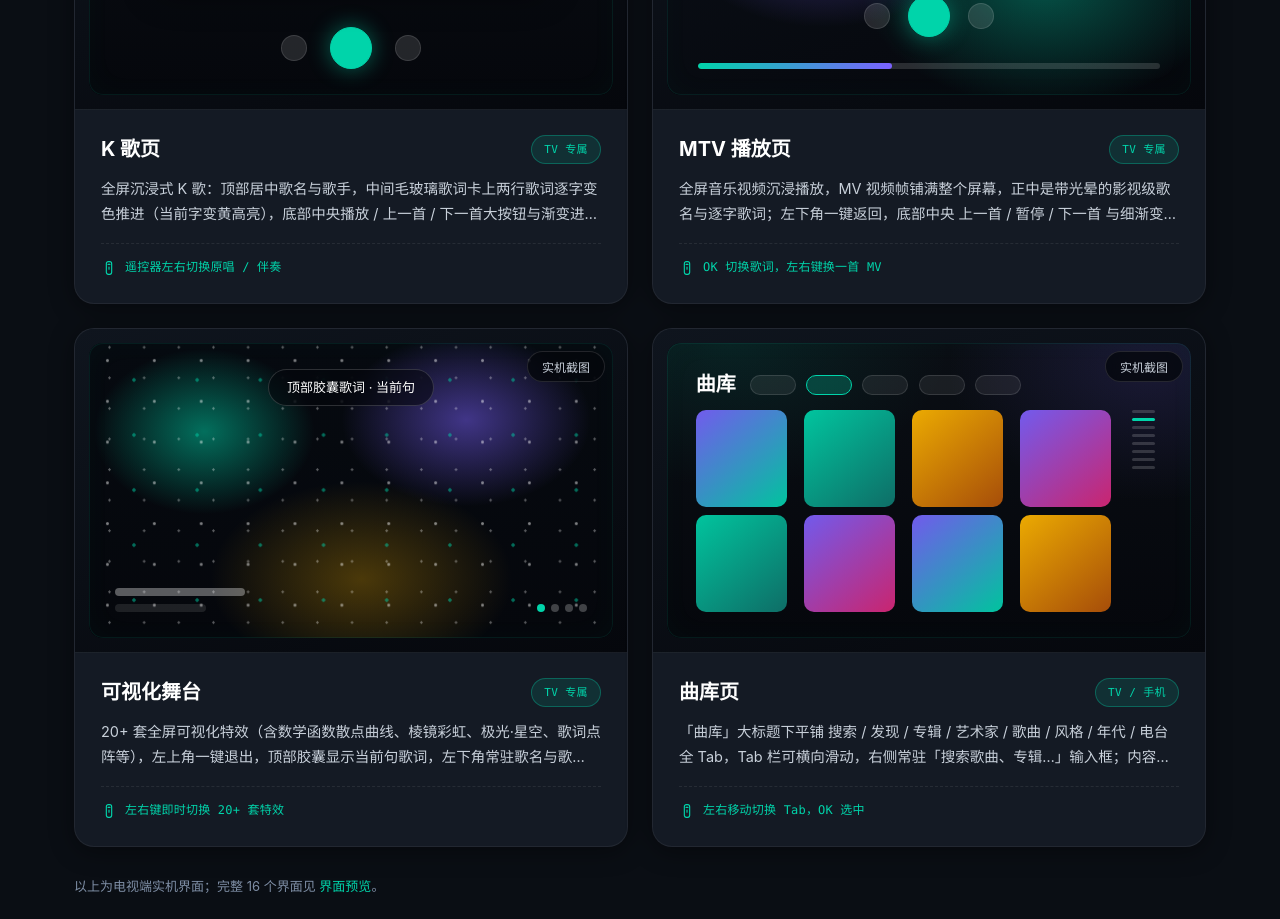
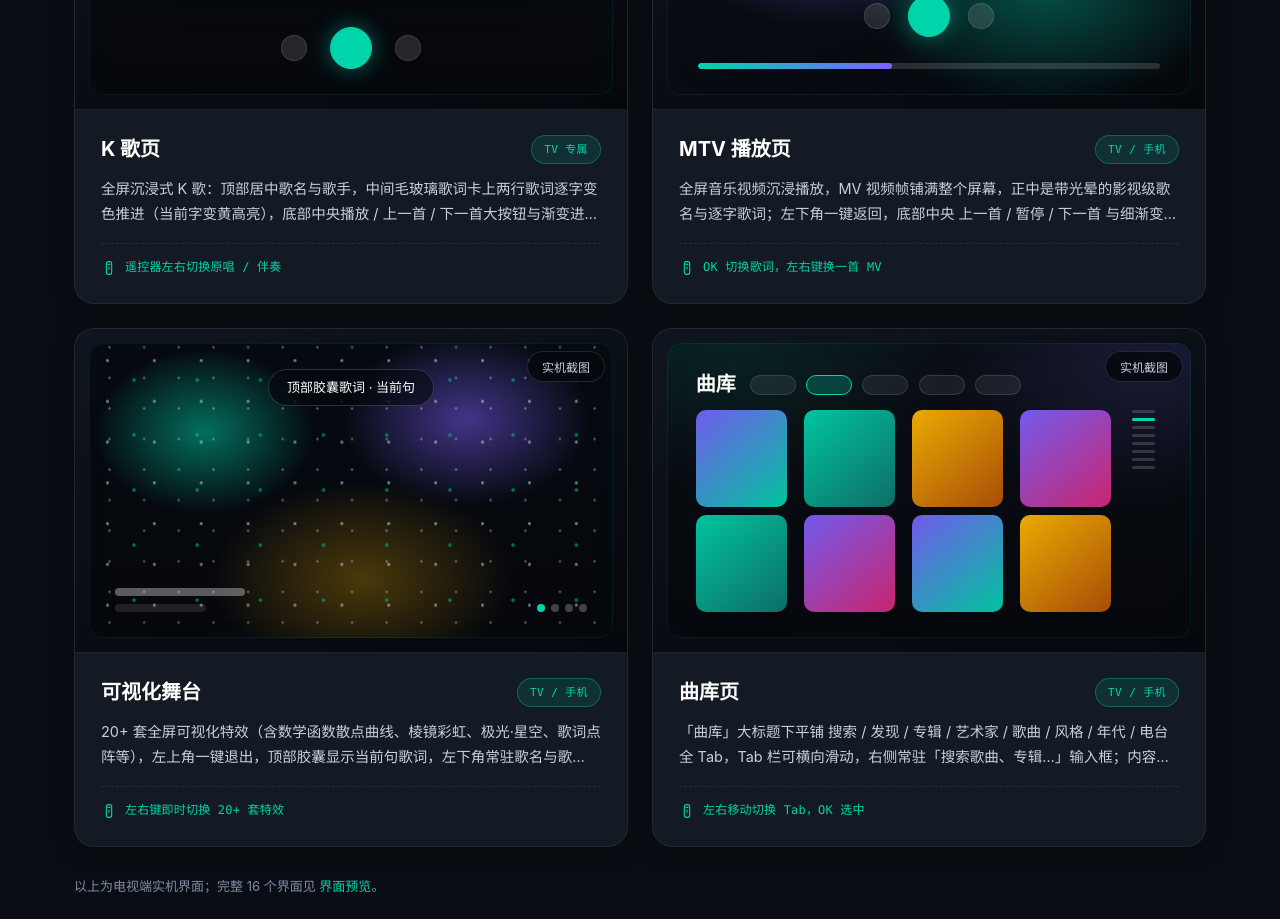
Before and after one commit to hxzhang2000/NASMusicTV-Website, a React (Vite) app in the folder web/: page / in a window 1280 px wide. Shown: the part 4240-5159 px from the top of the page. Built offline with nearby package versions, Linux system fonts and the light colour scheme.

Commit message:
fix: MTV 播放页与可视化舞台标签改为 TV / 手机

```diff
--- a/web/src/data/site.tsx
+++ b/web/src/data/site.tsx
@@ -348,12 +348,12 @@ export const screens: Screen[] = [
   {
     name: "MTV 播放页",
     desc: "全屏音乐视频沉浸播放，MV 视频帧铺满整个屏幕，正中是带光晕的影视级歌名与逐字歌词；左下角一键返回，底部中央 上一首 / 暂停 / 下一首 与细渐变进度条，右下角「歌词」「切换」随时切回歌词或换一首 MV。",
-    tag: "TV 专属",
+    tag: "TV / 手机",
   },
   {
     name: "可视化舞台",
     desc: "20+ 套全屏可视化特效（含数学函数散点曲线、棱镜彩虹、极光·星空、歌词点阵等），左上角一键退出，顶部胶囊显示当前句歌词，左下角常驻歌名与歌手，底部圆点指示当前进度；遥控器选定即恒定显示，粒子随鼓点律动、歌词点阵自适应字号。",
-    tag: "TV 专属",
+    tag: "TV / 手机",
   },
   {
     name: "曲库页",
```
